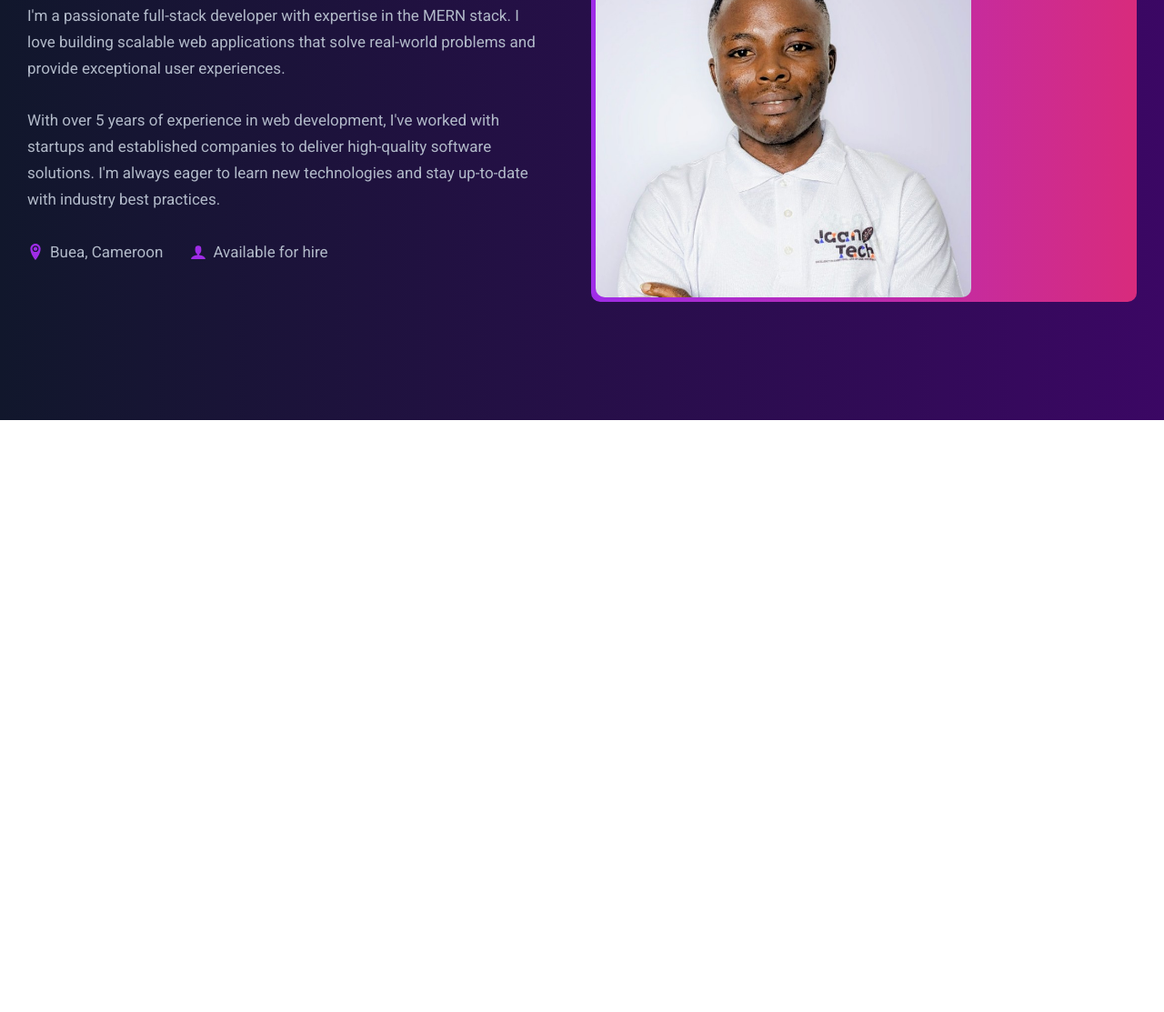
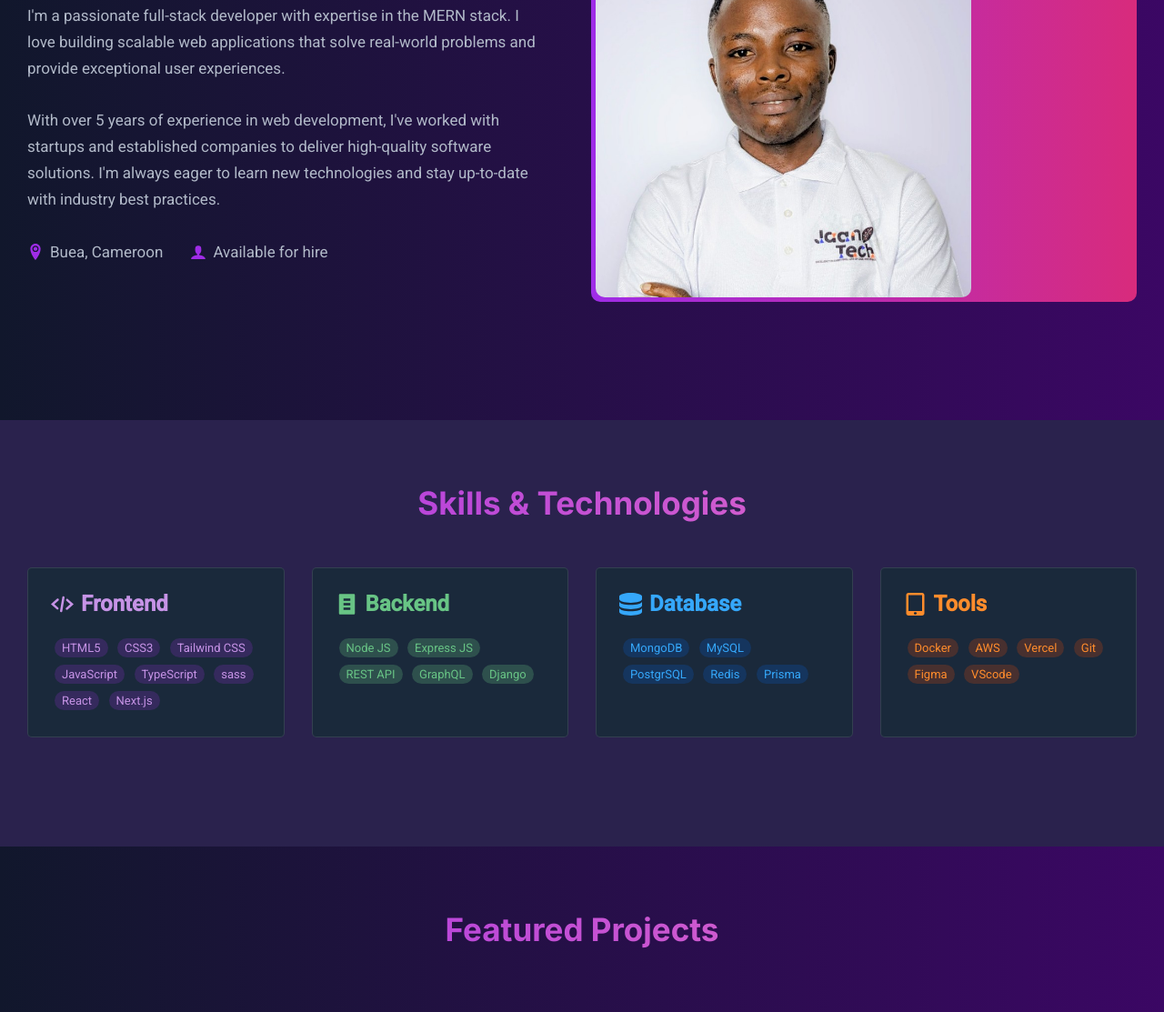
Before and after one commit to BESINGI-MARINUS/my-portfolio, a plain HTML site: page index.html in a window 1280 px wide. Shown: the part 828-1941 px from the top of the page at 91% size. Before the commit the page ends 1290 px from the top, so only its background shows below. Drawn offline with Linux system fonts and the light colour scheme.

Commit message:
Added the skills & Technologies section

```diff
--- a/index.html
+++ b/index.html
@@ -102,5 +102,84 @@
         </div>
       </div>
     </section>
+
+    <section class="section section-even section-skills">
+      <div class="u-center-text">
+        <h2 class="heading-secondary pink-gradient">skills & technologies</h2>
+      </div>
+      <div class="skill-cards">
+        <div class="skill__card skill__card--1">
+          <h3 class="skill_title">
+            <svg class="svg-smal">
+              <use xlink:href="./src/imgs/sprite.svg#icon-code"></use>
+            </svg>
+            <span>frontend</span>
+          </h3>
+          <div class="skills">
+            <span>HTML5</span>
+            <span>CSS3</span>
+            <span>Tailwind CSS</span>
+            <span>JavaScript</span>
+            <span>TypeScript</span>
+            <span>sass</span>
+            <span>React</span>
+            <span>Next.js</span>
+          </div>
+        </div>
+        <div class="skill__card skill__card--2">
+          <h3 class="skill_title">
+            <svg class="svg-smal">
+              <use
+                xlink:href="./src/imgs/sprite.svg#icon-text-document-inverted"
+              ></use>
+            </svg>
+            <span>backend</span>
+          </h3>
+          <div class="skills">
+            <span>Node JS</span>
+            <span>Express JS</span>
+            <span>REST API</span>
+            <span>GraphQL</span>
+            <span>Django</span>
+          </div>
+        </div>
+        <div class="skill__card skill__card--3">
+          <h3 class="skill_title">
+            <svg class="svg-smal">
+              <use xlink:href="./src/imgs/sprite.svg#icon-database"></use>
+            </svg>
+            <span>database</span>
+          </h3>
+          <div class="skills">
+            <span>MongoDB</span>
+            <span>MySQL</span>
+            <span>PostgrSQL</span>
+            <span>Redis</span>
+            <span>Prisma</span>
+          </div>
+        </div>
+        <div class="skill__card skill__card--4">
+          <h3 class="skill_title">
+            <svg class="svg-smal">
+              <use xlink:href="./src/imgs/sprite.svg#icon-tablet"></use>
+            </svg>
+            <span>Tools</span>
+          </h3>
+          <div class="skills">
+            <span>Docker</span>
+            <span>AWS</span>
+            <span>Vercel</span>
+            <span>Git</span>
+            <span>Figma</span>
+            <span>VScode</span>
+          </div>
+        </div>
+      </div>
+    </section>
+    <section class="section section-projects">
+      <div class="u-center-text">
+        <h2 class="heading-secondary pink-gradient">featured projects</h2>
+      </div>
+    </section>
   </body>
 </html>
--- a/src/css/style.css
+++ b/src/css/style.css
@@ -9,11 +9,11 @@
   --color-secondary-light: #ea75c1;
 
   /* Tertiary Color */
-  --color-tertiary: #1f293c;
+  --color-tertiary: #1a293b;
 
   --color-body-text: #b5cde1;
   --color-green: #68c485;
-  --color-section-bg: #2a214d;
+  --color-section-bg: #2a224d;
   --purple-gradient: linear-gradient(
     to right,
     var(--color-primary-dark),
@@ -66,6 +66,10 @@ a {
 
 .section {
   padding: 7rem 3rem;
+}
+
+.section-even {
+  background-color: var(--color-section-bg);
 }
 
 .u-center-text {
@@ -270,7 +274,6 @@ a {
         display: flex;
         align-items: center;
         gap: 0.7rem;
-        /* margin-right: 1rem; */
       }
     }
   }
@@ -294,3 +297,99 @@ a {
     border-radius: 1rem;
   }
 }
+
+/* Skills and technologies section */
+.section-skills {
+}
+
+.skill-cards {
+  margin: 5rem 0;
+  display: grid;
+  grid-template-columns: repeat(4, 1fr);
+  gap: 3rem;
+}
+
+.skill__card {
+  padding: 2.5rem;
+  background-color: var(--color-tertiary);
+  border: 0.5px solid #dddddd20;
+  border-radius: 0.5rem;
+}
+
+.skill__card .skills span {
+  display: inline-block;
+  font-size: 1.3rem;
+  padding: 0.3rem 0.8rem;
+  border-radius: 5rem;
+  margin: 0.4rem;
+}
+
+.skill__card--1 {
+  color: #c693e6;
+  svg {
+    fill: #c693e6;
+  }
+  .skill_title {
+    color: inherit;
+  }
+
+  .skills span {
+    background-color: #352a5d;
+    color: inherit;
+  }
+}
+.skill__card--2 {
+  color: var(--color-green);
+  svg {
+    fill: #68c485;
+  }
+  .skill_title {
+    color: inherit;
+  }
+
+  .skills span {
+    background-color: #68c48540;
+    color: inherit;
+  }
+}
+.skill__card--3 {
+  color: #35a7fa;
+  svg {
+    fill: #35a7fa;
+  }
+  .skill_title {
+    color: inherit;
+  }
+
+  .skills span {
+    background-color: #15355e;
+    color: inherit;
+  }
+}
+.skill__card--4 {
+  color: #ff8c2c;
+  svg {
+    fill: #ff8c2c;
+  }
+  .skill_title {
+    color: inherit;
+  }
+
+  .skills span {
+    background-color: #48302f;
+    color: inherit;
+  }
+}
+
+.skill_title {
+  font-size: 2.4rem;
+  text-transform: capitalize;
+  display: flex;
+  align-items: center;
+  gap: 0.8rem;
+  margin-bottom: 2rem;
+  svg {
+    width: 2.5rem;
+    height: 2.5rem;
+  }
+}
```
Also changed, not shown: src/imgs/marinus.jpg (added).
